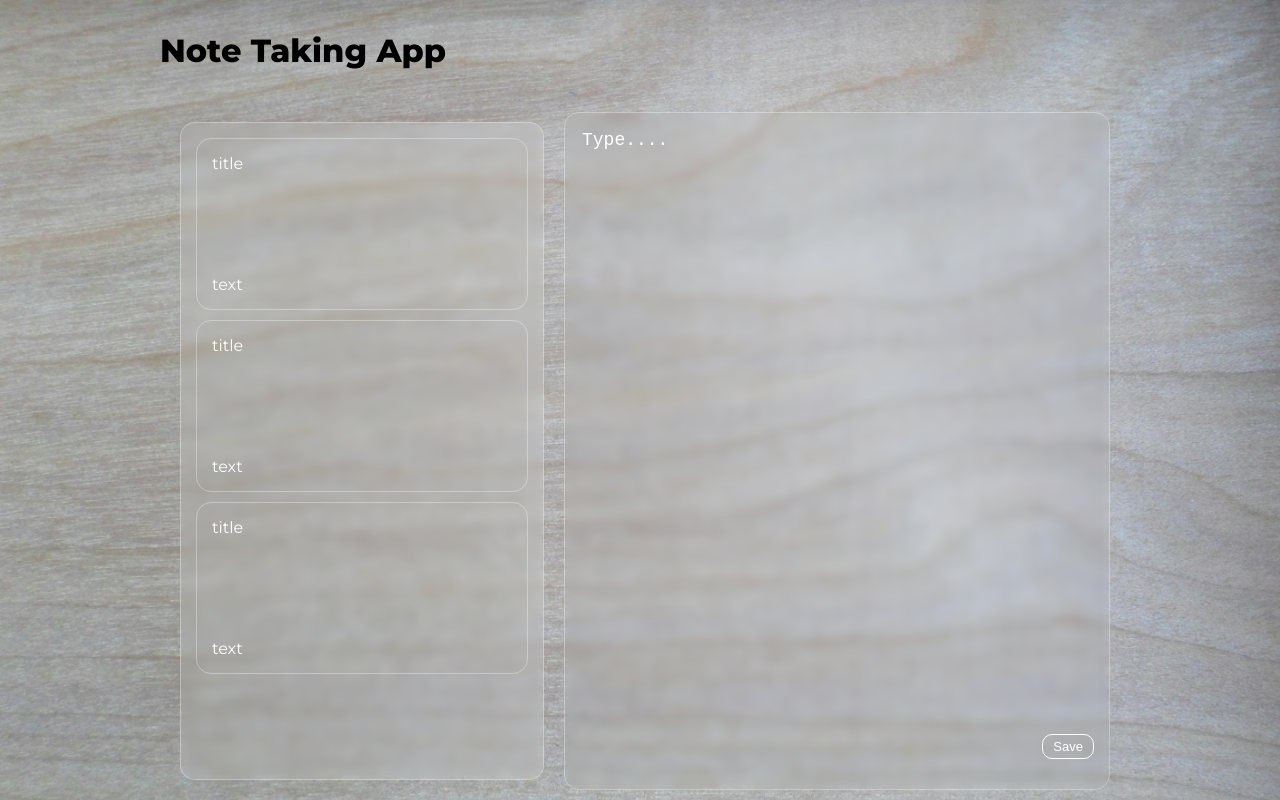
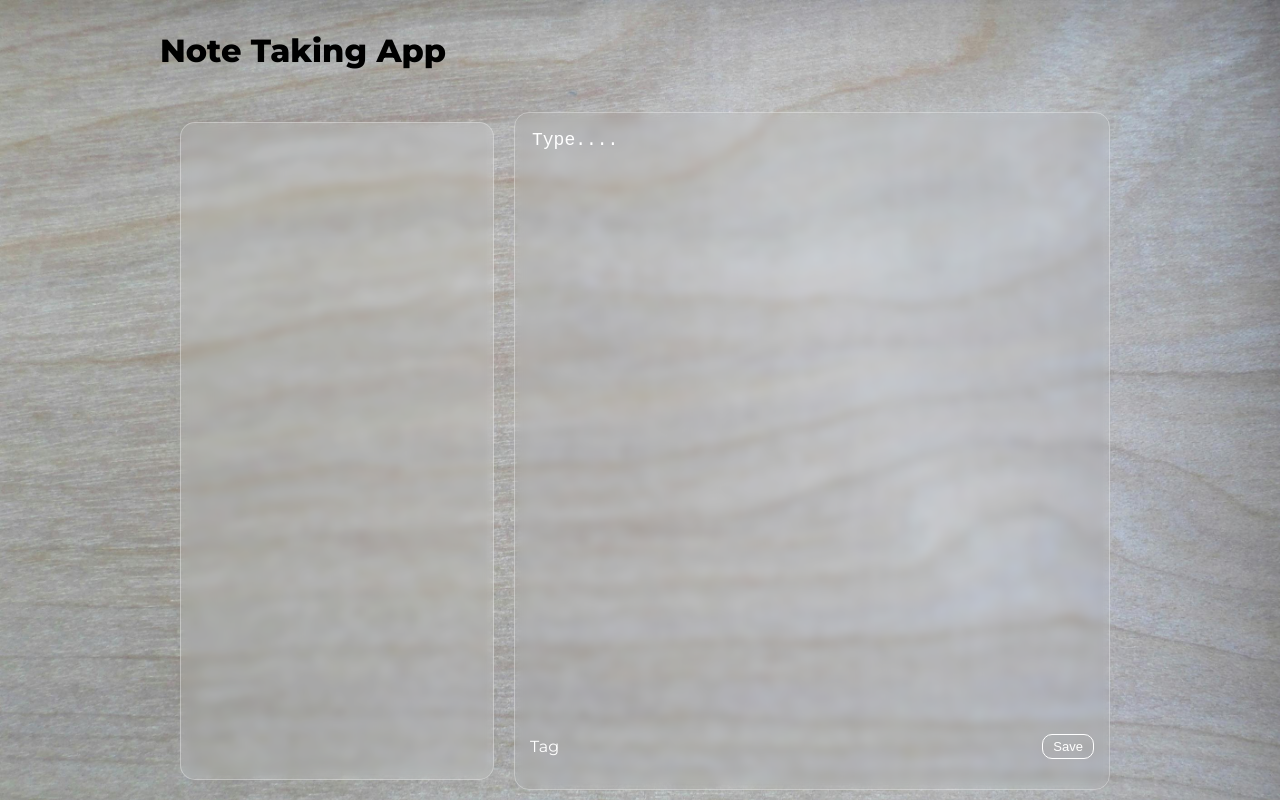
Before and after one commit to Joseph-Patton/notes-app, a React (Create React App) app in the folder frontend/: page / in a window 1280 px wide. Built offline with nearby package versions, Linux system fonts and the light colour scheme.

Commit message:
feat: add ability to create notes, created notes displayed in NoteList

```diff
--- a/frontend/src/Components/EditPanel.js
+++ b/frontend/src/Components/EditPanel.js
@@ -8,12 +8,16 @@ function EditPanel({ textHandler, saveHandler, inputText }) {
       <textarea
         cols="10"
         rows="5"
+        value={inputText}
         placeholder="Type...."
+        onChange={textHandler}
         maxLength="100"
       ></textarea>
       <div className="edit-panel__footer">
-        <span className="label"></span>
-        <button className="edit-panel__save">Save</button>
+        <span className="label">Tag</span>
+        <button className="edit-panel__save" onClick={saveHandler}>
+          Save
+        </button>
       </div>
     </div>
   );
--- a/frontend/src/Components/MainUI.js
+++ b/frontend/src/Components/MainUI.js
@@ -3,12 +3,40 @@ import "./css/Note.css";
 import NoteList from "./NoteList";
 import EditPanel from "./EditPanel";
 import { v4 as uuid } from "uuid";
+import NotePreview from "./NotePreview";
 
 function MainUI() {
+  const [notes, setNotes] = useState([]);
+  const [inputText, setInputText] = useState("");
+  // get text and store in state
+  const textHandler = (e) => {
+    setInputText(e.target.value);
+  };
+  // add new note to the state array
+  const saveHandler = () => {
+    setNotes((prevState) => [
+      ...prevState,
+      {
+        id: uuid(),
+        text: inputText,
+      },
+    ]);
+    //clear the textarea
+    setInputText("");
+  };
+  //delete note function
+  const deleteNote = (id) => {
+    const filteredNotes = notes.filter((note) => note.id !== id);
+    setNotes(filteredNotes);
+  };
   return (
     <div className="mainUI">
-      <NoteList />
-      <EditPanel />
+      <NoteList notes={notes} deleteNote={deleteNote} />
+      <EditPanel
+        textHandler={textHandler}
+        saveHandler={saveHandler}
+        inputText={inputText}
+      />
     </div>
   );
 }
--- a/frontend/src/Components/NoteList.js
+++ b/frontend/src/Components/NoteList.js
@@ -1,7 +1,7 @@
 import React from "react";
 import "./css/Note.css";
 import NotePreview from "./NotePreview";
-function NoteList() {
+function NoteList({ notes, deleteNote }) {
   return (
     // <div className="note-list">
     //   {notes.map((note) => (
@@ -9,9 +9,14 @@ function NoteList() {
     //   ))}
     // </div>
     <div className="note-list">
-      <NotePreview />
-      <NotePreview />
-      <NotePreview />
+      {notes.map((note) => (
+        <NotePreview
+          key={note.id}
+          id={note.id}
+          text={note.text}
+          deleteNote={deleteNote}
+        />
+      ))}
     </div>
   );
 }
--- a/frontend/src/Components/NotePreview.js
+++ b/frontend/src/Components/NotePreview.js
@@ -1,10 +1,10 @@
 import { React } from "react";
 import "./css/Note.css";
-function NotePreview() {
+function NotePreview({ id, text, deleteNote }) {
   return (
     <div className="note-preview">
       <div className="note-preview__title">title</div>
-      <div className="note-preview__body">text</div>
+      <div className="note-preview__body">{text}</div>
     </div>
   );
 }
```
